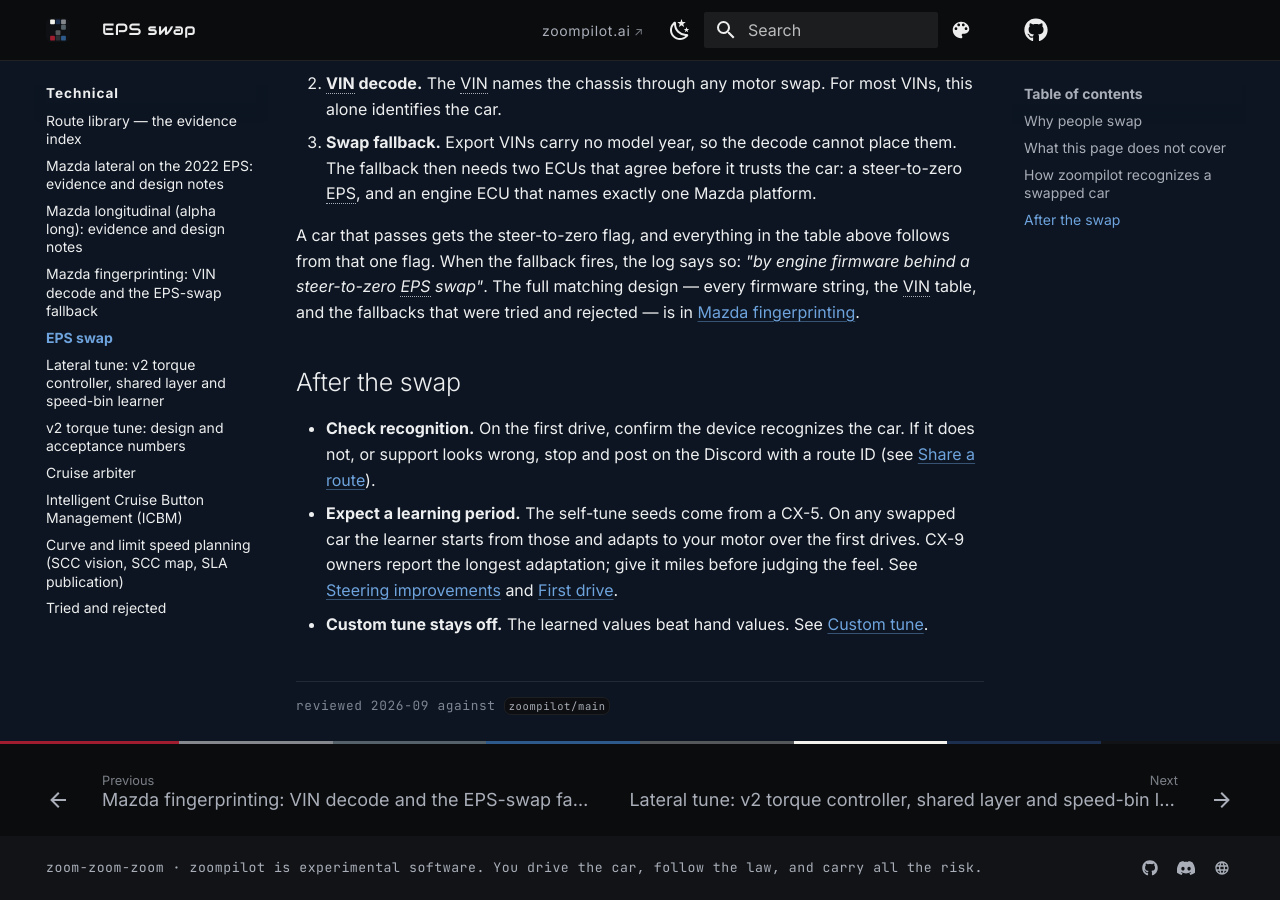
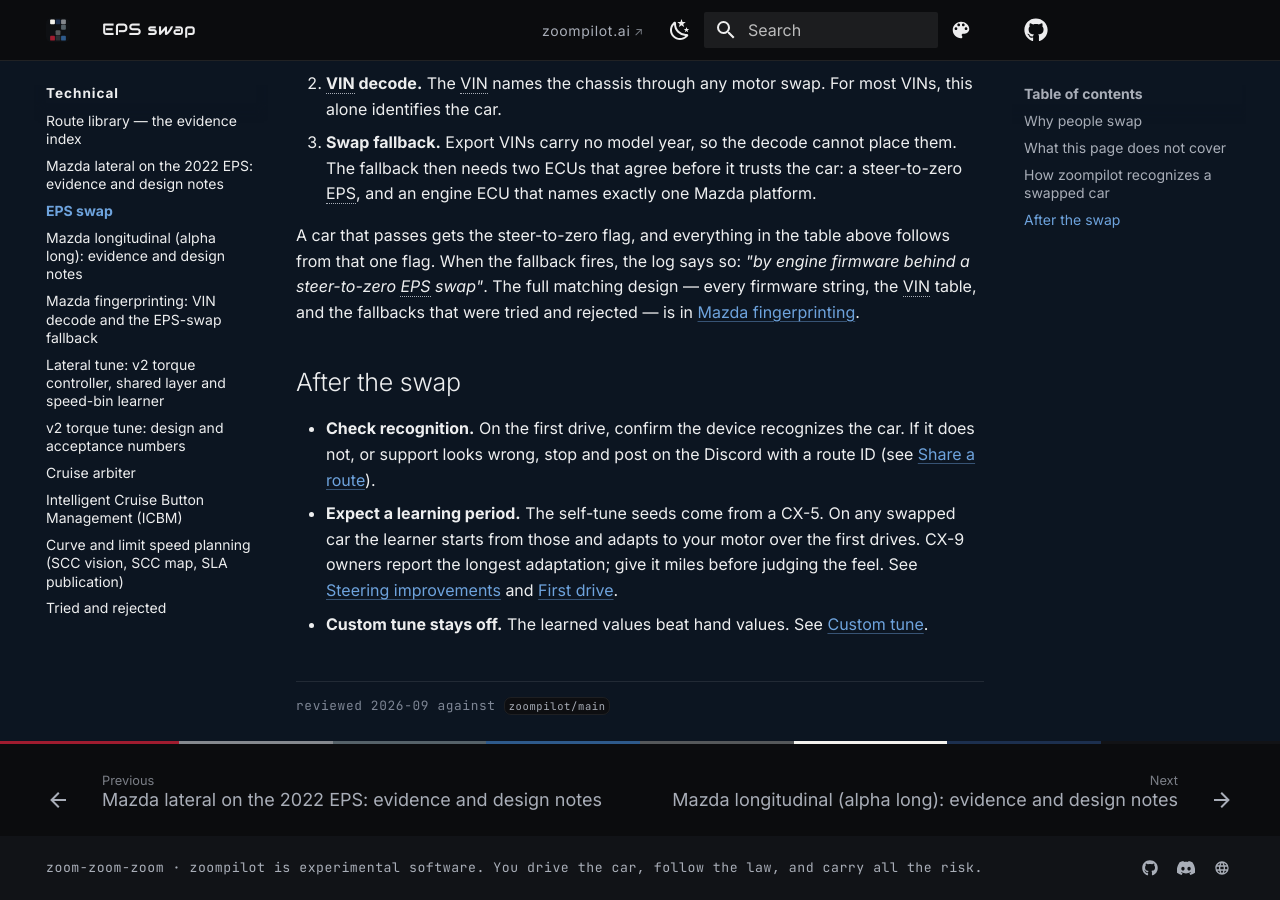
Before and after one commit to mzdnick/zoompilot-wiki, an MkDocs documentation site: the page built from docs/technical/eps-swap.md, in a window 1280 px wide and 900 px high, scrolled down 1232 px. Built offline with MkDocs 1.6.1 and Material for MkDocs 9.7.7, drawn with Linux system fonts in a browser that asks for light colours; comment, search, counter and statistics services are not loaded; some of the changed lines change nothing that is shown.

Commit message:
Technical index: EPS swap sits under Lateral (steering), not Identification

```diff
--- a/docs/technical/index.md
+++ b/docs/technical/index.md
@@ -23,6 +23,9 @@
   EPS detection and flag, the "1200/12/12 envelope", speed-dependent
   STEER_MAX, LKAS_BLOCK and the non-delivery latch, and the camera
   ERR_BIT_1 history.
+- [EPS swap](eps-swap.md) — what the swap unlocks for an older Mazda,
+  and how zoompilot sees a swapped car. The owner-facing side of the
+  steering story.
 - [Lateral tune: v2 torque controller](lateral-tune.md) — the v0/v1/v2
   lineage, v2 mechanisms and how they are attributed, the steer-limit
   classifier, and the speed-bin learner with its cache.
@@ -46,9 +49,6 @@
 
 - [Mazda fingerprinting](mazda-fingerprinting.md) — a VIN decode table
   and the EPS-swap fallback.
-- [EPS swap](eps-swap.md) — what the swap unlocks for an older Mazda,
-  and how zoompilot sees a swapped car. The owner-facing side of the
-  fingerprinting story.
 
 ## Evidence
 
--- a/mkdocs.yml
+++ b/mkdocs.yml
@@ -159,9 +159,9 @@
       - technical/index.md
       - technical/route-library.md
       - technical/mazda-lateral.md
+      - technical/eps-swap.md
       - technical/mazda-longitudinal.md
       - technical/mazda-fingerprinting.md
-      - technical/eps-swap.md
       - technical/lateral-tune.md
       - technical/lateral-tune-roadmap.md
       - technical/cruise-arbiter.md
```
